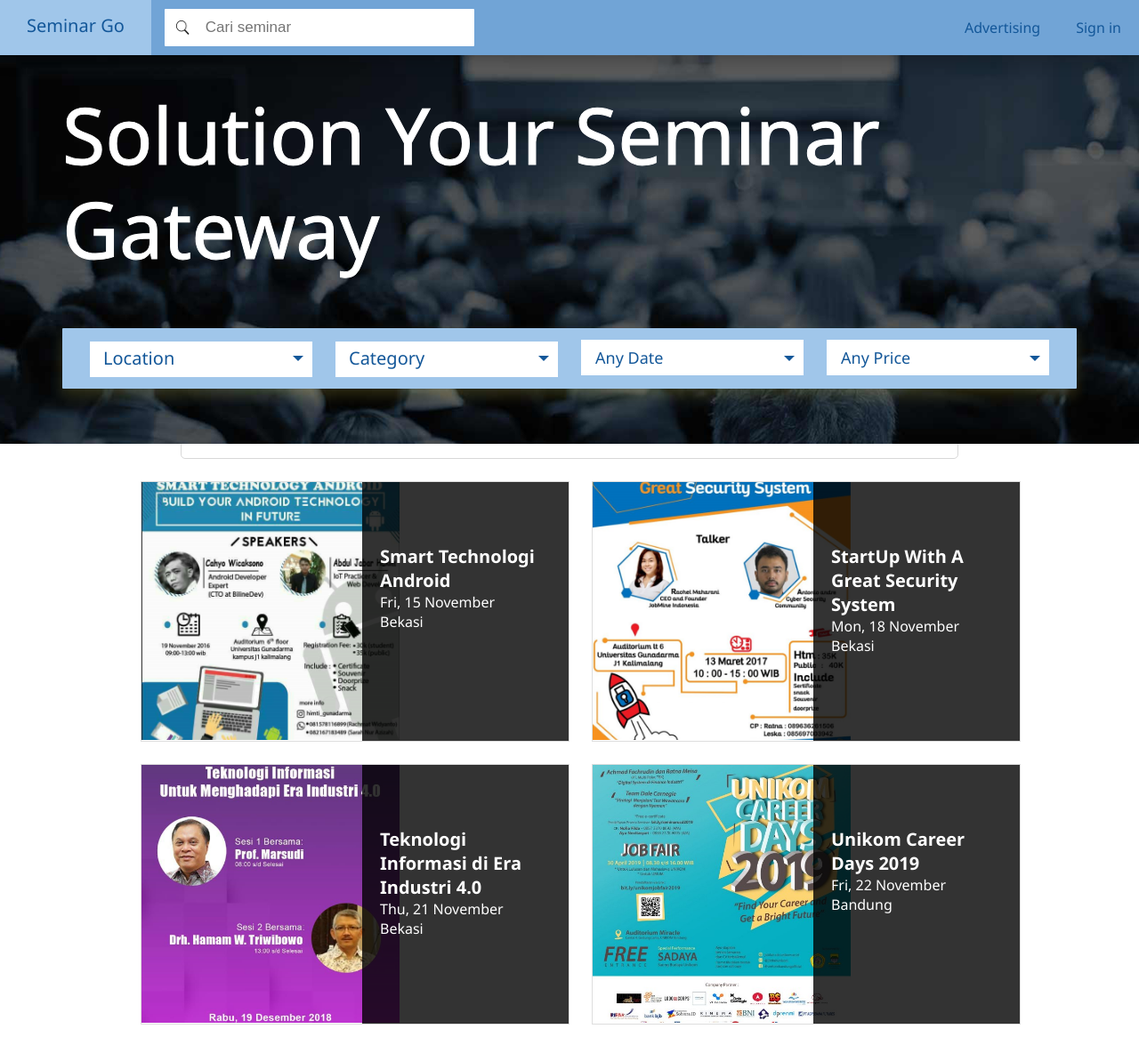
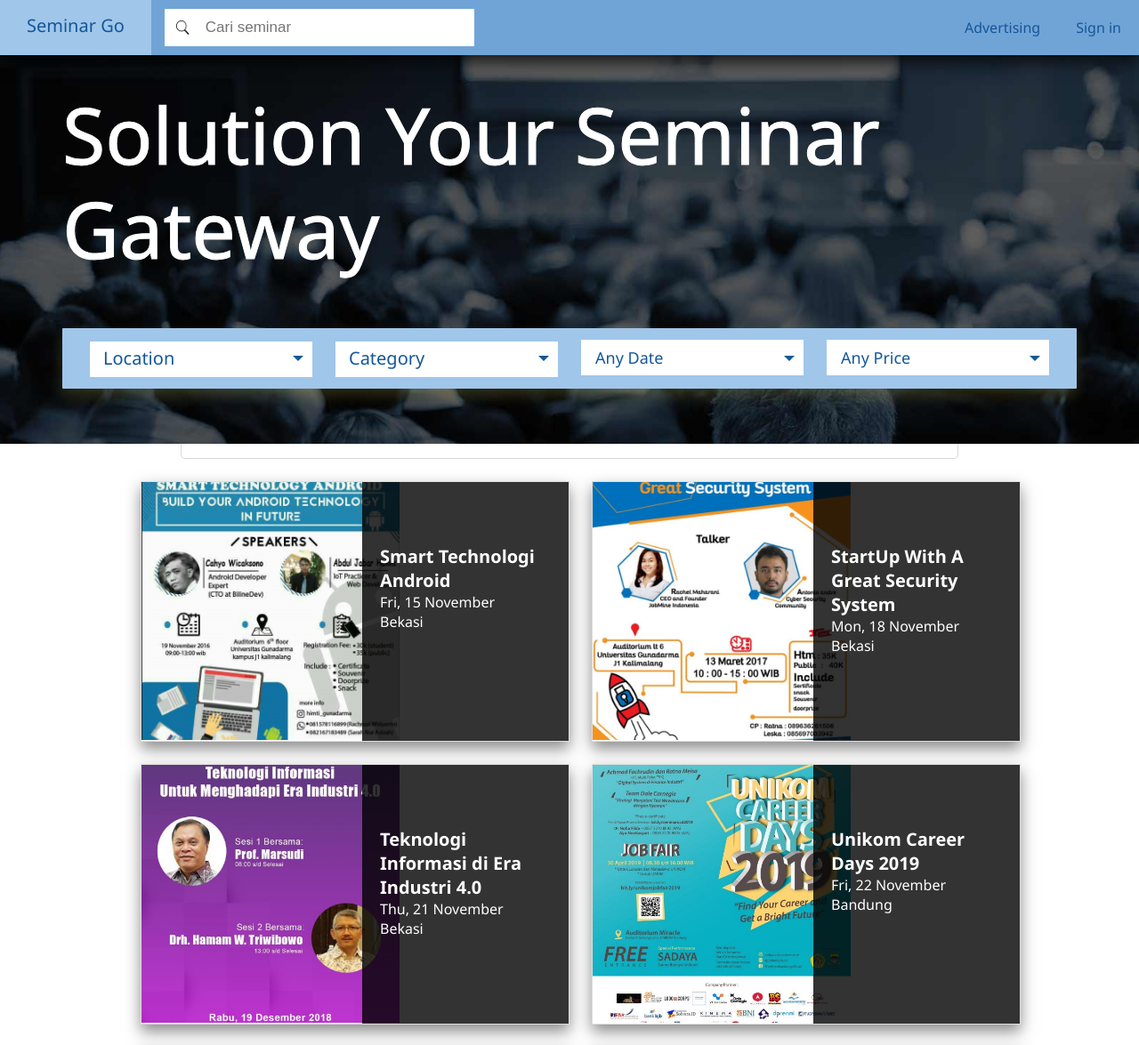
Before and after one commit to alfafarhans/ci3, a CodeIgniter app: page /ci3/home in a window 1280 px wide. Shown: the top 1175 px of the page at 89% size. Run offline with CodeIgniter, Linux system fonts and the light colour scheme; data comes from the database, SQL or seed files in the repository; some libraries are stand-ins or nearby versions.

Commit message:
Update home.css

```diff
--- a/asset/css/home.css
+++ b/asset/css/home.css
@@ -37,7 +37,7 @@ body{
     z-index: 15;
     display: flex;
     background-color: #71A4D6;
-    box-shadow: 0px 8px 16px 0px rgba(0,0,0,0.2);
+    box-shadow: 0px 8px 16px 0px rgba(0, 0, 0, 0.705);
 }
 
     #navbar_kiri{
@@ -157,7 +157,7 @@ body{
             align-items: center;
             padding: 0px 10px 0px 20px;
             cursor: pointer;
-            color: rgb(145, 195, 253);
+            color: #135799;
         }
 
         .dropdown:hover {
@@ -172,7 +172,7 @@ body{
 
         .imgdrop{
             border-radius: 50%;
-            border: 2px solid #0F63C0;
+            border: 2px solid #135799;
             width: 38px;
             height: 38px;
             object-fit: cover;
@@ -527,6 +527,7 @@ body{
 	    background: #fff;
         border:1px solid #dedede;
         position: relative;
+        box-shadow: 0px 8px 16px 0px rgba(46, 46, 46, 0.548);
     }
     #postinduk #post:hover {
         --colpos:#FFF039;
```
